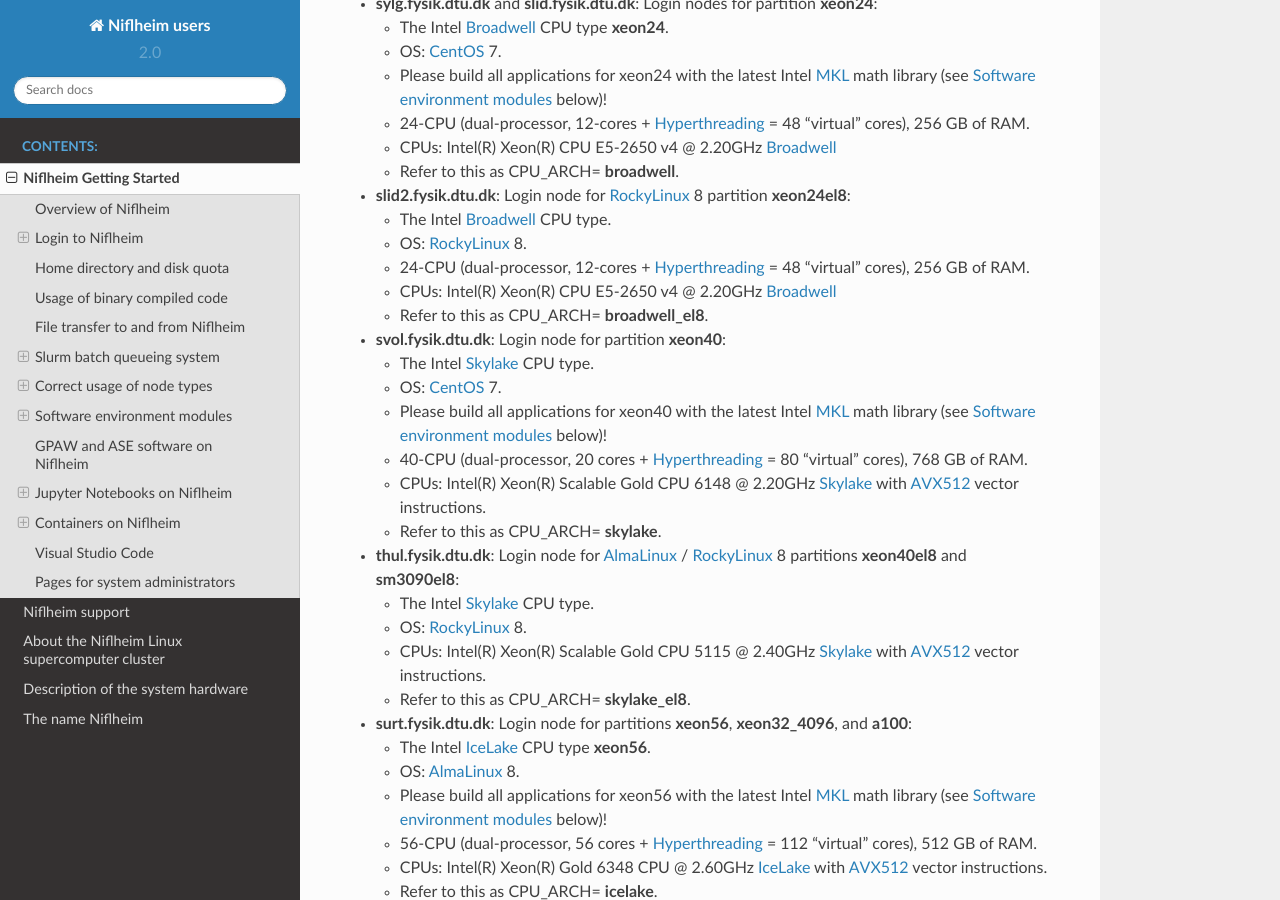
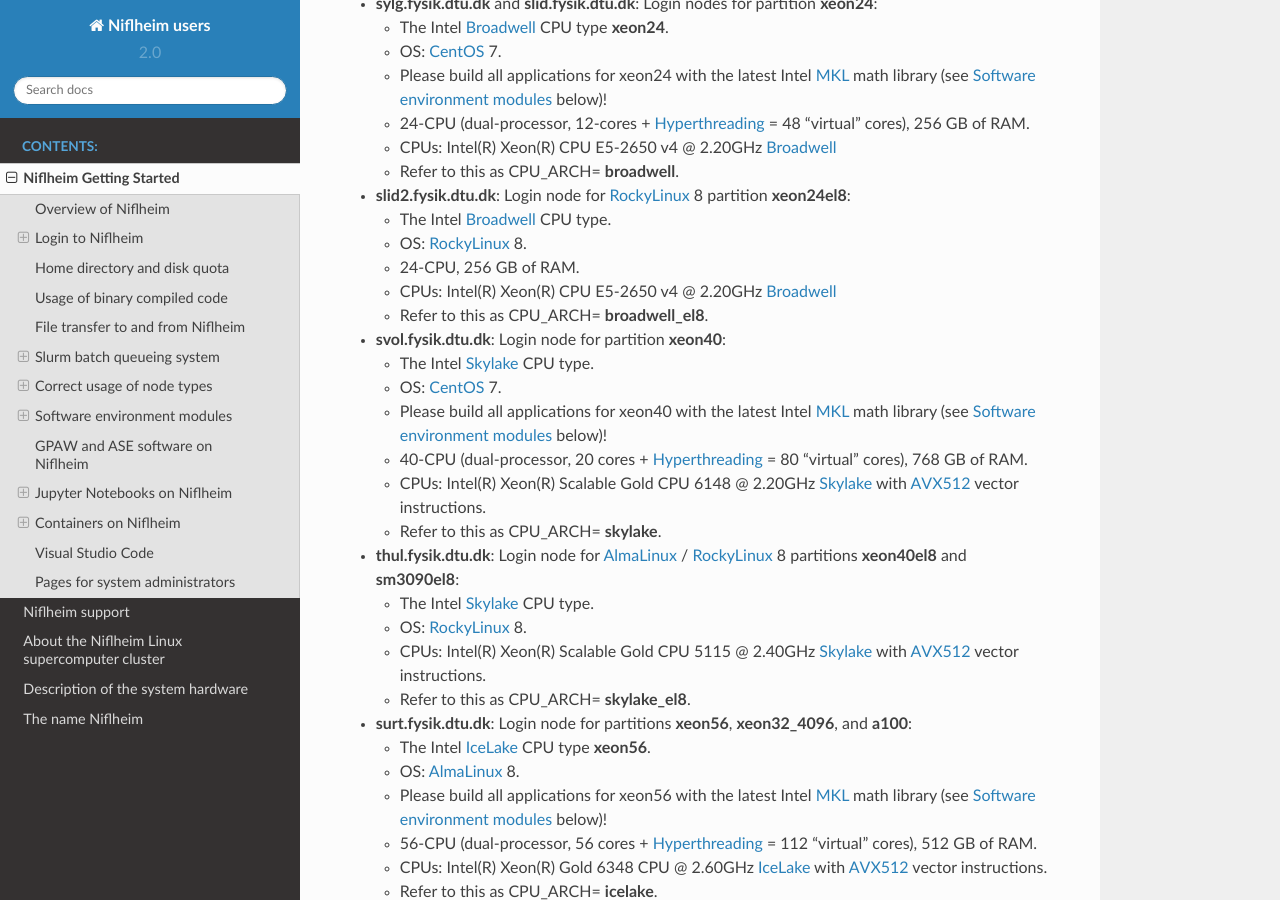
Before and after one commit to OleHolmNielsen/Niflheim_users, a Sphinx documentation site: the page built from docs/Niflheim_Getting_Started.rst, in a window 1280 px wide and 900 px high, scrolled down 832 px. Built offline with Sphinx 7.4.7 and the Read the Docs theme 2.0.0, drawn with Linux system fonts in a browser that asks for light colours.

Commit message:
Hyperthreading

```diff
--- a/docs/Niflheim_Getting_Started.rst
+++ b/docs/Niflheim_Getting_Started.rst
@@ -56,7 +56,7 @@
 
   * The Intel Broadwell_ CPU type.
   * OS: RockyLinux_ 8.
-  * 24-CPU (dual-processor, 12-cores + Hyperthreading_ = 48 "virtual" cores), 256 GB of RAM.
+  * 24-CPU, 256 GB of RAM.
   * CPUs: Intel(R) Xeon(R) CPU E5-2650 v4 @ 2.20GHz Broadwell_
   * Refer to this as CPU_ARCH= **broadwell_el8**.
 
```
